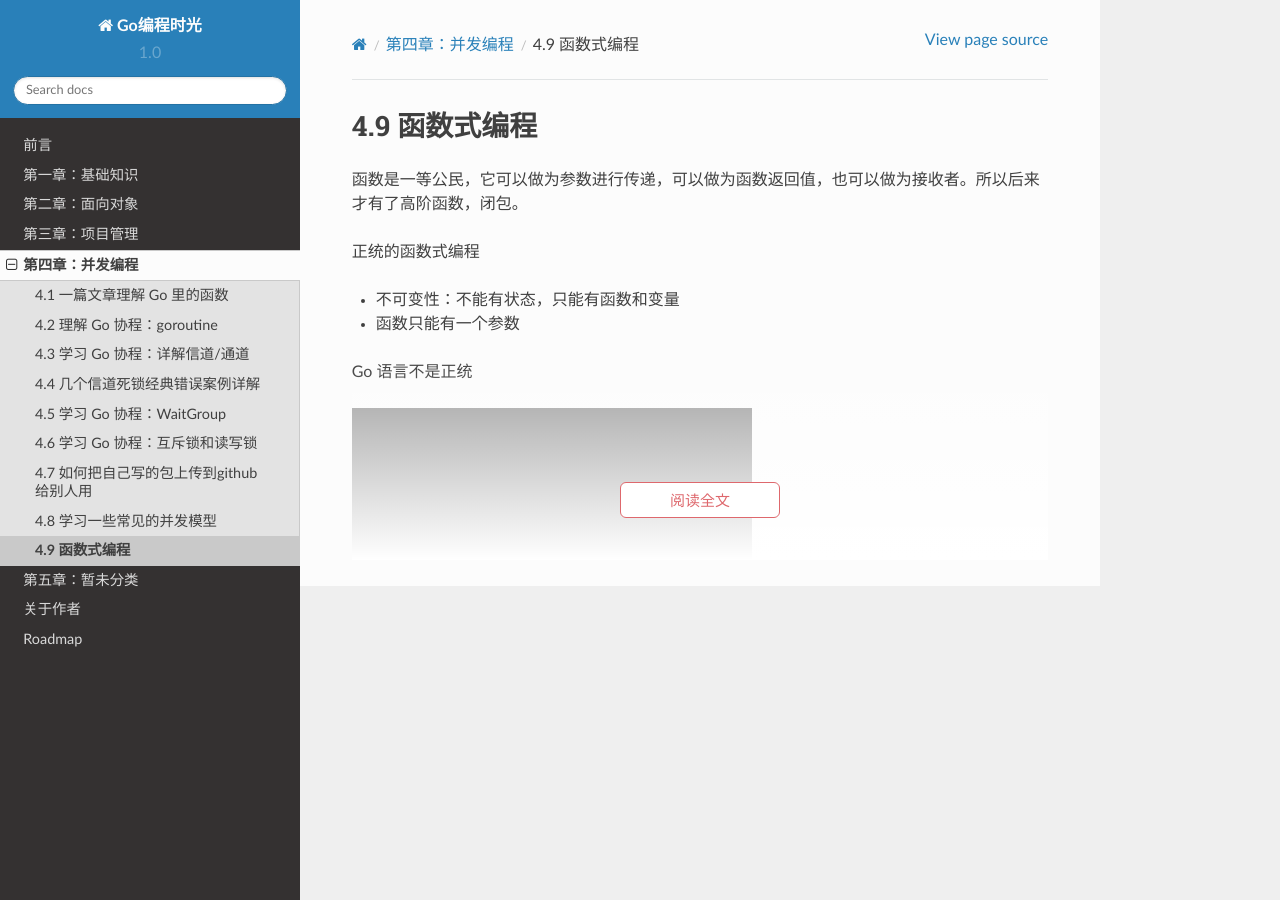
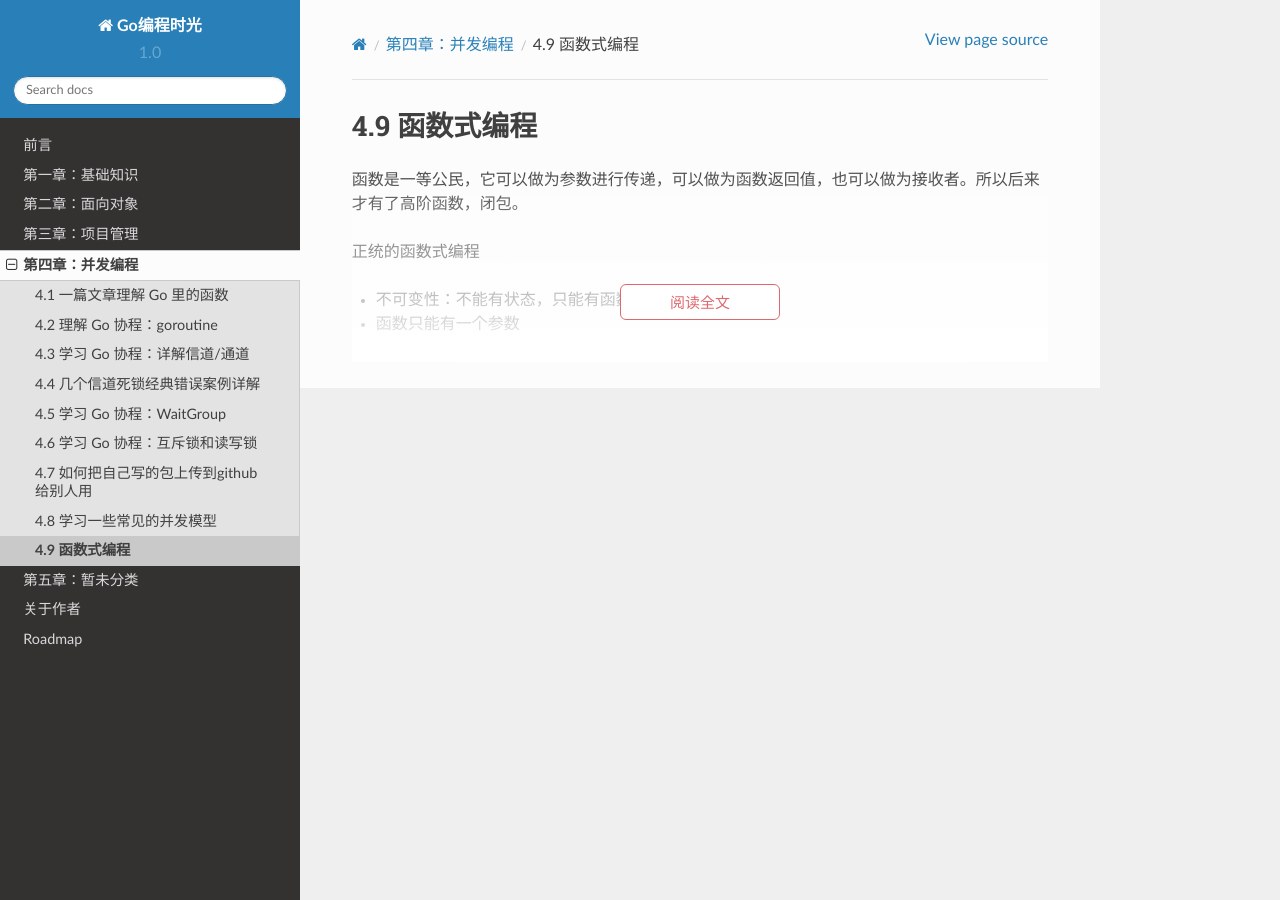
Before and after one commit to iswbm/GolangCodingTime, a Sphinx documentation site: the page built from source/c04/c04_09.rst, in a window 1280 px wide. Built offline with Sphinx 7.4.7 and the Read the Docs theme 2.0.0, drawn with Linux system fonts in a browser that asks for light colours; comment, search, counter and statistics services are not loaded.

Commit message:
fix bug: 图片未上传至图床导致渲染失败

```diff
--- a/source/c04/c04_09.rst
+++ b/source/c04/c04_09.rst
@@ -7,10 +7,3 @@
 
 -  不可变性：不能有状态，只能有函数和变量
 -  函数只能有一个参数
-
-Go 语言不是正统
-
-.. figure:: C:\Users\wangbm\AppData\Roaming\Typora\typora-user-images\image-20200131160151750.png
-   :alt: image-20200131160151750
-
-   image-20200131160151750
```
Also changed, not shown: source/c04/c04_09.md (+0 -4 lines).
